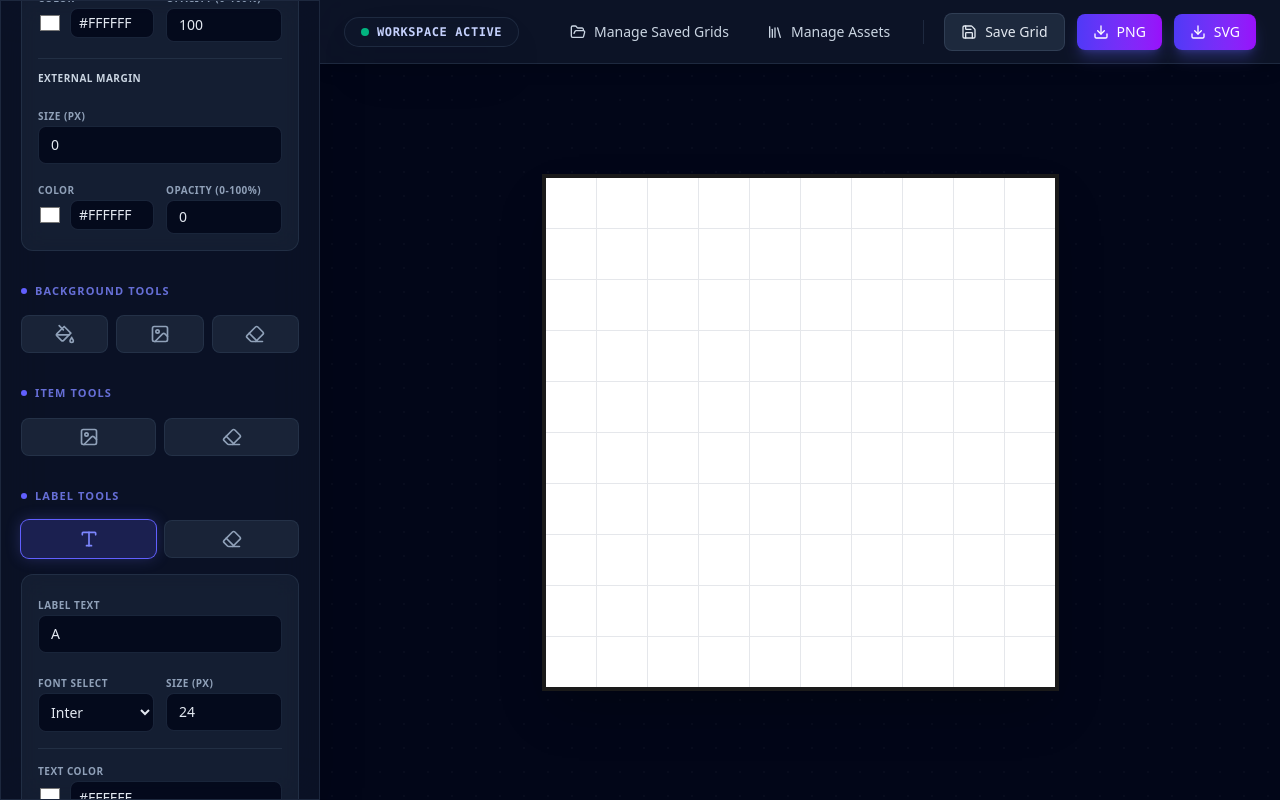
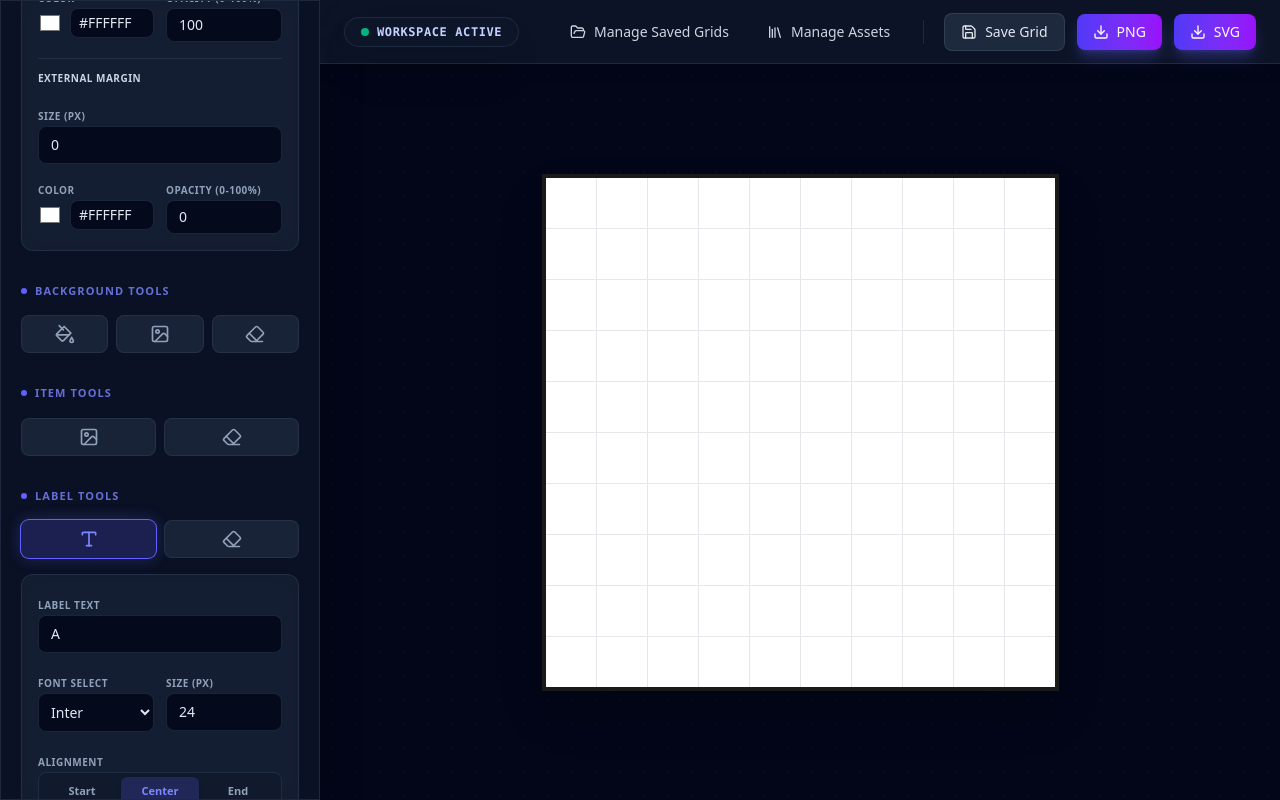
Before and after one commit to samuel-lope/craft-matrix, a React (Vite) app: page / in a window 1280 px wide. Both pictures are taken after a click on the button 88 px from the left and 539 px from the top of the page. Built offline with nearby package versions, Linux system fonts and the light colour scheme.

Commit message:
feat: Adicionar alinhamento de texto (start, center, end) para as labels do Grid

```diff
--- a/src/App.tsx
+++ b/src/App.tsx
@@ -163,7 +163,11 @@ const MemoizedCell = React.memo(({ rowIndex, colIndex, cellData, cellSize, lineT
       {/* Label Layer (Z-index 20) - Topmost layer */}
       {cellData?.label && (
         <div
-          className="absolute z-[20] flex items-center justify-center pointer-events-none w-full h-full"
+          className={`absolute z-[20] flex items-center pointer-events-none w-full h-full ${
+            cellData.label.align === 'start' ? 'justify-start' :
+            cellData.label.align === 'end' ? 'justify-end' :
+            'justify-center'
+          }`}
           style={{
             fontFamily: cellData.label.font,
             fontSize: `${cellData.label.size}px`,
@@ -205,6 +209,7 @@ export default function App() {
   const [currentLabelFont, setCurrentLabelFont] = useState<string>('Inter, sans-serif');
   const [currentLabelSize, setCurrentLabelSize] = useState<number>(24);
   const [currentLabelColor, setCurrentLabelColor] = useState<string>('#ffffff');
+  const [currentLabelAlign, setCurrentLabelAlign] = useState<'start' | 'center' | 'end'>('center');
 
   const [savedColors, setSavedColors] = useState<SavedAsset[]>([
     { id: 'c1', name: 'Blue Semi-transparent', value: 'rgba(59, 130, 246, 0.5)' },
@@ -250,6 +255,7 @@ export default function App() {
     currentLabelFont,
     currentLabelSize,
     currentLabelColor,
+    currentLabelAlign,
     currentCellBorderWidth,
     currentCellBorderColor,
     currentCellBorderAlignment,
@@ -266,12 +272,13 @@ export default function App() {
       currentLabelFont,
       currentLabelSize,
       currentLabelColor,
+      currentLabelAlign,
       currentCellBorderWidth,
       currentCellBorderColor,
       currentCellBorderAlignment,
       activeEdges
     };
-  }, [activeTool, currentColor, currentBgSvg, currentItemSvg, currentLabelText, currentLabelFont, currentLabelSize, currentLabelColor, currentCellBorderWidth, currentCellBorderColor, currentCellBorderAlignment, activeEdges]);
+  }, [activeTool, currentColor, currentBgSvg, currentItemSvg, currentLabelText, currentLabelFont, currentLabelSize, currentLabelColor, currentLabelAlign, currentCellBorderWidth, currentCellBorderColor, currentCellBorderAlignment, activeEdges]);
 
   // Load assets from LocalStorage on mount
   useEffect(() => {
@@ -367,6 +374,7 @@ export default function App() {
       currentLabelFont,
       currentLabelSize,
       currentLabelColor,
+      currentLabelAlign,
       currentCellBorderWidth,
       currentCellBorderColor,
       currentCellBorderAlignment,
@@ -394,7 +402,8 @@ export default function App() {
             text: currentLabelText,
             font: currentLabelFont,
             size: currentLabelSize,
-            color: currentLabelColor
+            color: currentLabelColor,
+            align: currentLabelAlign
           }
         };
       } else if (activeTool === 'label-eraser') {
@@ -839,6 +848,30 @@ export default function App() {
                   </div>
                 </div>
 
+                <div className="space-y-1.5 mt-2">
+                  <label className="text-[10px] font-semibold text-slate-400 uppercase tracking-wider">Alignment</label>
+                  <div className="flex bg-slate-900/50 p-1 rounded-lg border border-slate-700/50">
+                    <button
+                      onClick={() => setCurrentLabelAlign('start')}
+                      className={`flex-1 py-1.5 text-[11px] font-semibold rounded-md transition-all ${currentLabelAlign === 'start' ? 'bg-indigo-500/20 text-indigo-400 shadow-sm' : 'text-slate-400 hover:text-slate-200'}`}
+                    >
+                      Start
+                    </button>
+                    <button
+                      onClick={() => setCurrentLabelAlign('center')}
+                      className={`flex-1 py-1.5 text-[11px] font-semibold rounded-md transition-all ${currentLabelAlign === 'center' ? 'bg-indigo-500/20 text-indigo-400 shadow-sm' : 'text-slate-400 hover:text-slate-200'}`}
+                    >
+                      Center
+                    </button>
+                    <button
+                      onClick={() => setCurrentLabelAlign('end')}
+                      className={`flex-1 py-1.5 text-[11px] font-semibold rounded-md transition-all ${currentLabelAlign === 'end' ? 'bg-indigo-500/20 text-indigo-400 shadow-sm' : 'text-slate-400 hover:text-slate-200'}`}
+                    >
+                      End
+                    </button>
+                  </div>
+                </div>
+
                 <div className="space-y-1.5 mt-2 pt-2 border-t border-slate-700/50">
                   <label className="text-[10px] font-semibold text-slate-400 uppercase tracking-wider">Text Color</label>
                   <div className="flex items-center gap-2">
--- a/src/types.ts
+++ b/src/types.ts
@@ -11,6 +11,7 @@ export type LabelData = {
   font: string;
   size: number;
   color: string;
+  align?: 'start' | 'center' | 'end';
 };
 
 export type CellData = {
```
